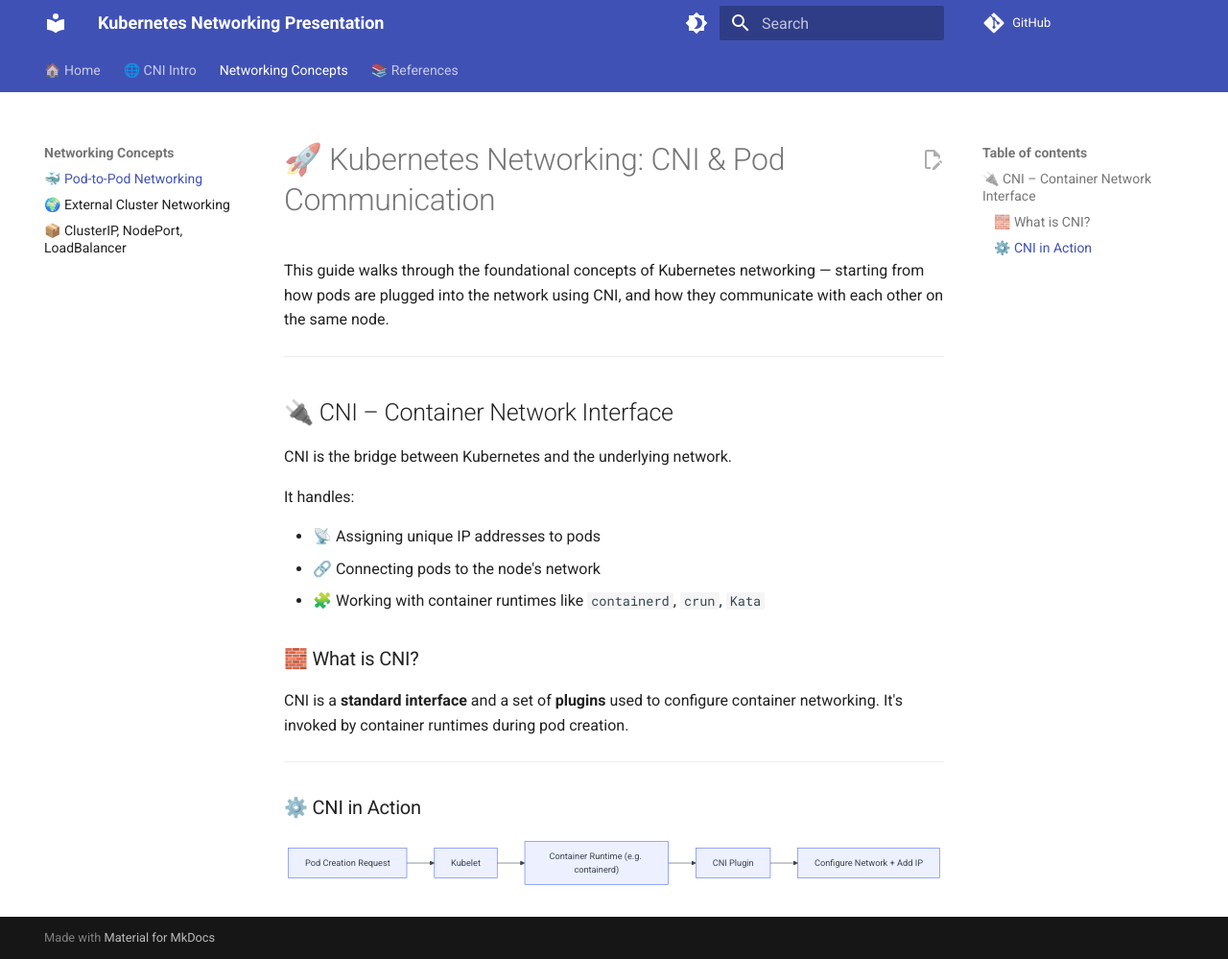
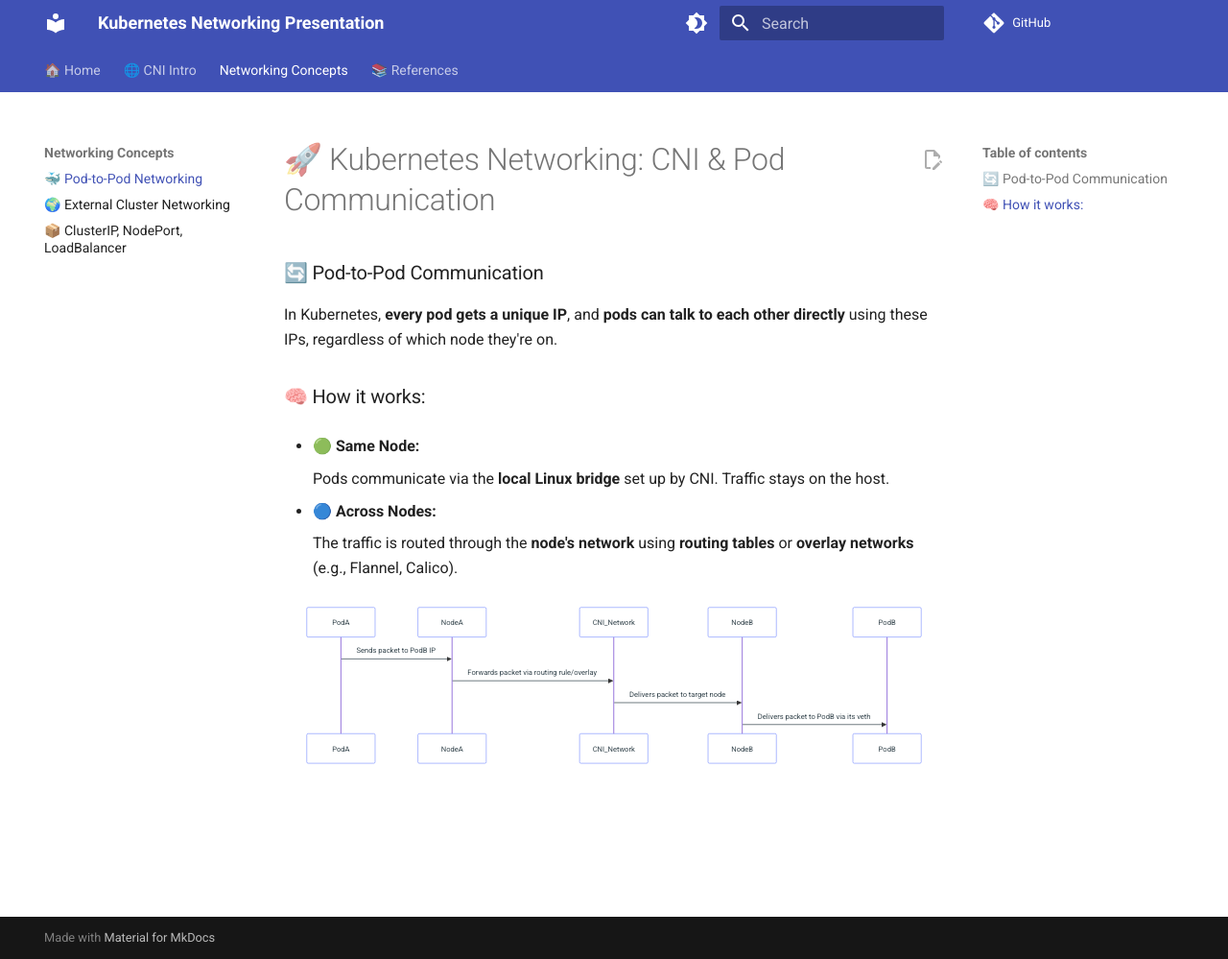
Before and after one commit to Nkwenti-Severian-Ndongtsop/k8s-networking-presentation, an MkDocs documentation site: the page built from docs/pod-networking.md, in a window 1280 px wide and 999 px high. Shown: the whole window at 96% size. Built offline with MkDocs 1.6.1 and Material for MkDocs 9.7.7, drawn with Linux system fonts in a browser that asks for light colours; comment, search, counter and statistics services are not loaded.

Commit message:
Enhance Pod-to-Pod Communication section in Kubernetes Networking documentation, detailing unique IP assignment and communication methods across nodes.

````diff
--- a/docs/pod-networking.md
+++ b/docs/pod-networking.md
@@ -1,31 +1,29 @@
 # 🚀 Kubernetes Networking: CNI & Pod Communication
 
-This guide walks through the foundational concepts of Kubernetes networking — starting from how pods are plugged into the network using CNI, and how they communicate with each other on the same node.
+### 🔄 Pod-to-Pod Communication
 
----
+In Kubernetes, **every pod gets a unique IP**, and **pods can talk to each other directly** using these IPs, regardless of which node they're on.
 
-## 🔌 CNI – Container Network Interface
+### 🧠 How it works:
 
-CNI is the bridge between Kubernetes and the underlying network.
+- 🟢 **Same Node:**
 
-It handles:
+    Pods communicate via the **local Linux bridge** set up by CNI. Traffic stays on the host.
 
-- 📡 Assigning unique IP addresses to pods
-- 🔗 Connecting pods to the node's network
-- 🧩 Working with container runtimes like `containerd`, `crun`, `Kata`
+- 🔵 **Across Nodes:**
 
-### 🧱 What is CNI?
+    The traffic is routed through the **node's network** using **routing tables** or **overlay networks** (e.g., Flannel, Calico).
 
-CNI is a **standard interface** and a set of **plugins** used to configure container networking. It's invoked by container runtimes during pod creation.
+  ```mermaid
+  sequenceDiagram
+    participant PodA
+    participant NodeA
+    participant CNI_Network
+    participant NodeB
+    participant PodB
 
----
-
-### ⚙️ CNI in Action
-
-```mermaid
-graph LR
-  A[Pod Creation Request] --> B[Kubelet]
-  B --> C["Container Runtime (e.g. containerd)"]
-  C --> D[CNI Plugin]
-  D --> E[Configure Network + Add IP]
-```
+    PodA->>NodeA: Sends packet to PodB IP
+    NodeA->>CNI_Network: Forwards packet via routing rule/overlay
+    CNI_Network->>NodeB: Delivers packet to target node
+    NodeB->>PodB: Delivers packet to PodB via its veth
+  ```
````
